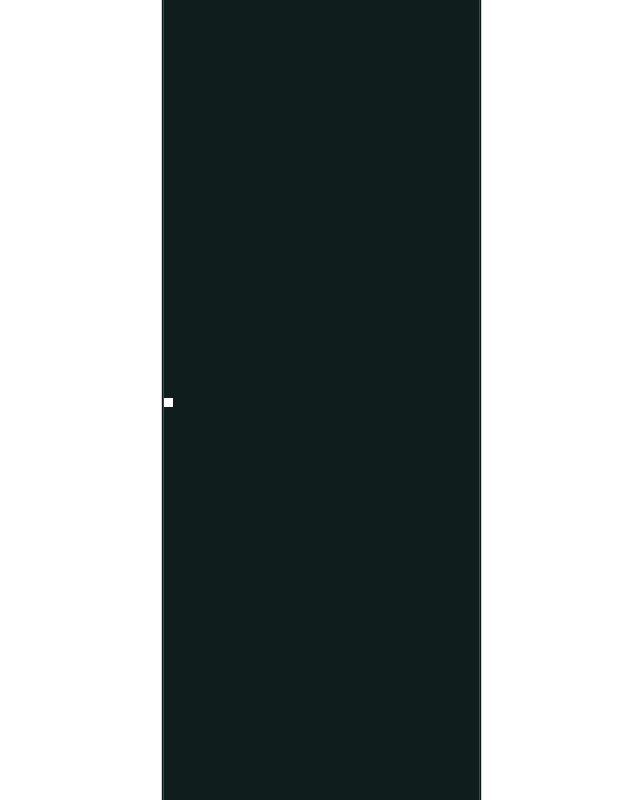
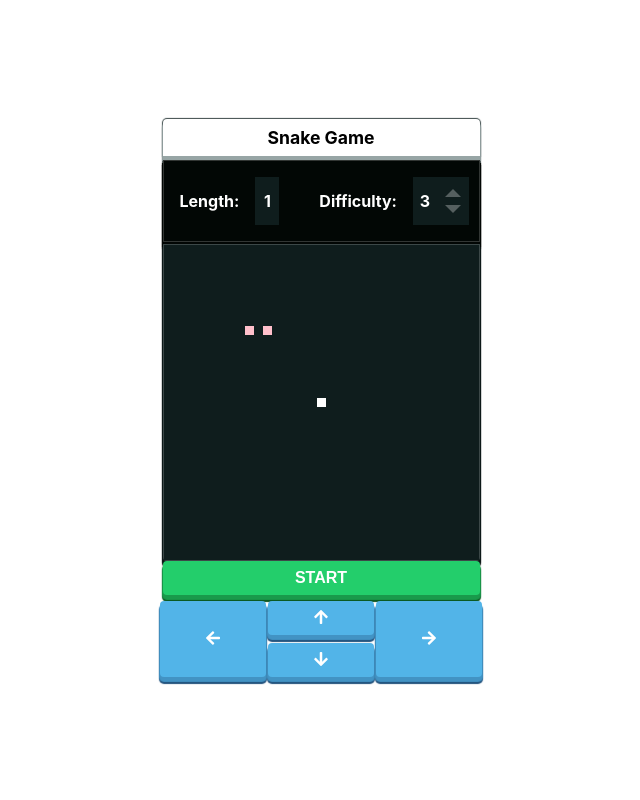
Before and after one commit to NozomuTsuruta/snake-app, a React (Create React App) app: page / in a window 1280 px wide. Shown: the top 800 px of the page, without its empty margins (319-959 px from the left). Built offline with nearby package versions, Linux system fonts and the light colour scheme.

Commit message:
gh-pages準備

```diff
--- a/package.json
+++ b/package.json
@@ -2,6 +2,7 @@
   "name": "snake-game",
   "version": "0.1.0",
   "private": true,
+  "homepage": "https://NozomuTsuruta.github.io/hooks-snake-game",
   "dependencies": {
     "@fortawesome/fontawesome-svg-core": "^1.2.32",
     "@fortawesome/free-solid-svg-icons": "^5.15.1",
@@ -24,7 +25,9 @@
     "start": "react-scripts start",
     "build": "react-scripts build",
     "test": "react-scripts test",
-    "eject": "react-scripts eject"
+    "eject": "react-scripts eject",
+    "predeploy": "yarn run build",
+    "deploy": "gh-pages -d build"
   },
   "eslintConfig": {
     "extends": [
--- a/src/App.tsx
+++ b/src/App.tsx
@@ -70,7 +70,6 @@ function App() {
   const [body, setBody] = useState<IPosition[]>([]);
   const [status, setStatus] = useState<IStatus>(GameStatus.init);
   const [difficulty, setDifficulty] = useState(defaultDifficulty);
-  const defaultInterval = 500;
 
   const timer = useRef<NodeJS.Timeout>();
 
@@ -105,7 +104,7 @@ function App() {
   const onRestart = () => {
     timer.current = setInterval(() => {
       setTick((tick) => tick + 1);
-    }, defaultInterval);
+    }, Difficulty[difficulty - 1]);
     setDirection(Direction.up);
     setStatus(GameStatus.init);
     setBody([initialPosition]);
@@ -137,7 +136,7 @@ function App() {
       }
       setDifficulty(difficulty);
     },
-    [status, difficulty]
+    [status]
   );
 
   useEffect(() => {
--- a/src/index.css
+++ b/src/index.css
@@ -40,6 +40,8 @@ body {
 }
 
 .field {
+  display: flex;
+  flex-wrap: wrap;
   margin-top: 2px;
   color: white;
   background: #0f1d1d;
```
Also changed, not shown: tsconfig.json (+8 -2 lines), 1 other file (tests, documents, lock files or other folders).
